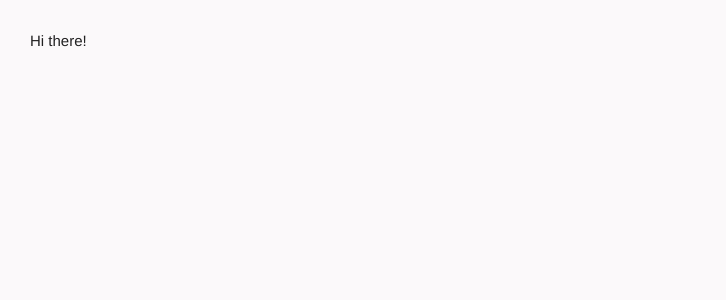
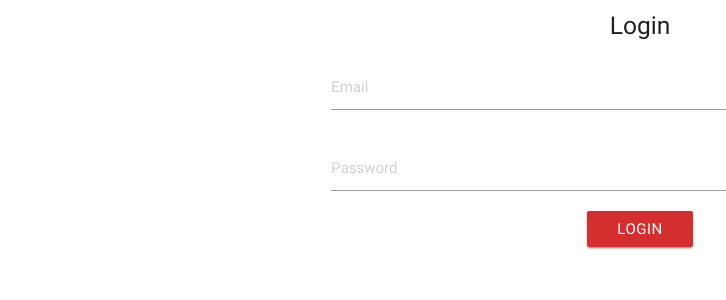
Before and after one commit to nguyenphucthienan/JWTAuthGraphQLClient, a React app: page / in a window 1280 px wide. Shown: the top 300 px of the page, without its empty margins (0-726 px from the left). Built offline with nearby package versions, Linux system fonts and the light colour scheme.

Commit message:
Add Apollo + LoginForm

```diff
--- a/src/css/styles.css
+++ b/src/css/styles.css
@@ -1,6 +1,9 @@
-body {
-  background: #fbf9fa;
-  font-family: Helvetica, Arial, sans-serif;
-  margin: 0;
-  padding: 30px;
+.flex-wrapper {
+  display: flex;
+  min-height: 100vh;
+  flex-direction: column;
 }
+
+main {
+  flex: 1 0 auto;
+}
--- a/src/js/components/App.js
+++ b/src/js/components/App.js
@@ -1,9 +1,15 @@
 import React, { Component } from 'react';
+
+import LoginForm from './LoginForm';
 
 class App extends Component {
   render() {
     return (
-      <div>Hi there!</div>
+      <div className="flex-wrapper">
+        <main>
+          <LoginForm />
+        </main>
+      </div>
     );
   }
 }
--- /dev/null
+++ b/src/js/components/LoginForm.js
@@ -0,0 +1,61 @@
+import React, { Component } from 'react';
+import { graphql } from 'react-apollo';
+import Login from '../mutation/Login';
+
+class LoginForm extends Component {
+  constructor() {
+    super();
+    this.state = { username: '', password: '', errors: [] };
+    this.onSubmit = this.onSubmit.bind(this);
+  }
+
+  onSubmit(event) {
+    event.preventDefault();
+    const { username, password } = this.state;
+
+    this.props.mutate({
+      variables: { username, password },
+    })
+      .then(({ data }) => {
+        console.log(data);
+      })
+      .catch((err) => {
+        console.log(err);
+      });
+  }
+
+  render() {
+    return (
+      <div className="row center-align">
+        <h5>Login</h5>
+        <form className="col m6 offset-m3 s8 offset-s2" onSubmit={this.onSubmit}>
+          <div className="input-field">
+            <input
+              placeholder="Email"
+              value={this.state.username}
+              onChange={event => this.setState({ username: event.target.value })}
+            />
+          </div>
+          <div className="input-field">
+            <input
+              type="password"
+              placeholder="Password"
+              value={this.state.password}
+              onChange={event => this.setState({ password: event.target.value })}
+            />
+          </div>
+          <div className="errors">
+            {
+              this.state.errors.map(error => (
+                <div key={error}>{error}</div>
+              ))
+            }
+          </div>
+          <button className="btn red darken-2">Login</button>
+        </form>
+      </div>
+    );
+  }
+}
+
+export default graphql(Login)(LoginForm);
--- a/src/js/index.js
+++ b/src/js/index.js
@@ -4,10 +4,23 @@ import './scripts/materialize-scripts';
 
 import React from 'react';
 import ReactDOM from 'react-dom';
+import { ApolloClient } from 'apollo-client';
+import { HttpLink } from 'apollo-link-http';
+import { InMemoryCache } from 'apollo-cache-inmemory';
+import { ApolloProvider } from 'react-apollo';
 
 import App from './components/App';
 
+const GRAPHQL_API_URL = 'http://127.0.0.1:4000/graphql';
+
+const client = new ApolloClient({
+  link: new HttpLink({ uri: GRAPHQL_API_URL }),
+  cache: new InMemoryCache(),
+});
+
 ReactDOM.render(
-  <App />,
+  <ApolloProvider client={client}>
+    <App />
+  </ApolloProvider>,
   document.getElementById('root')
 );
--- /dev/null
+++ b/src/js/mutation/Login.js
@@ -0,0 +1,11 @@
+import gql from 'graphql-tag';
+
+export default gql`
+  mutation Login($username: String, $password: String) {
+    login(username: $username, password: $password) {
+      id
+      username
+      token
+    }
+  }
+`;
```
Also changed, not shown: package.json (+7 -0 lines), 1 other file (tests, documents, lock files or other folders).
